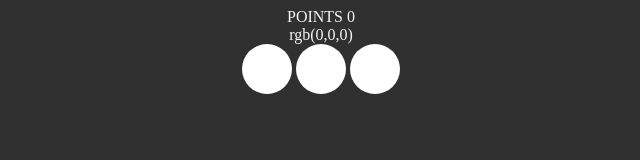
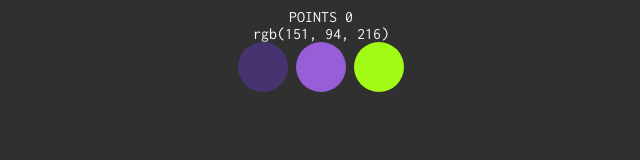
Before and after one commit to Micromegass/RgbChallenge, a plain HTML site: page index.html in a window 1280 px wide. Shown: the whole page, without its empty margins (319-959 px from the left). Drawn offline with nearby package versions, Linux system fonts and the light colour scheme.

Commit message:
added fonts

```diff
--- a/css/style.css
+++ b/css/style.css
@@ -3,7 +3,7 @@
 
 
 body  {
-
+    font-family: 'Inconsolata', monospace;
     background-color: #303030;
     color: whitesmoke;
     text-align: center;
--- a/index.html
+++ b/index.html
@@ -8,6 +8,8 @@
 
 
     <link rel="stylesheet" href="css/style.css">
+    <link href="https://fonts.googleapis.com/css?family=Inconsolata:400,700" rel="stylesheet">
+
 </head>
 <body>
     <div class="score">
--- a/js/app.js
+++ b/js/app.js
@@ -33,6 +33,7 @@ function guess() {
             $('.score span').text(score); //setting score to 0
 
 
+    }
         game();
 }
 
```
